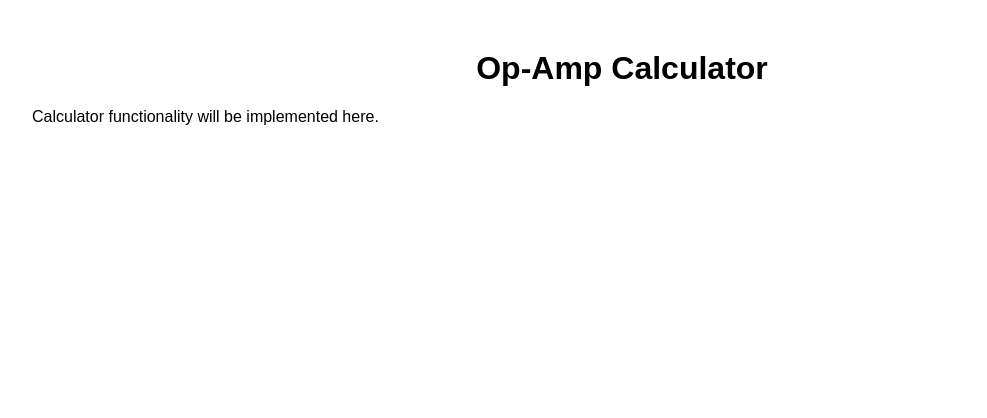
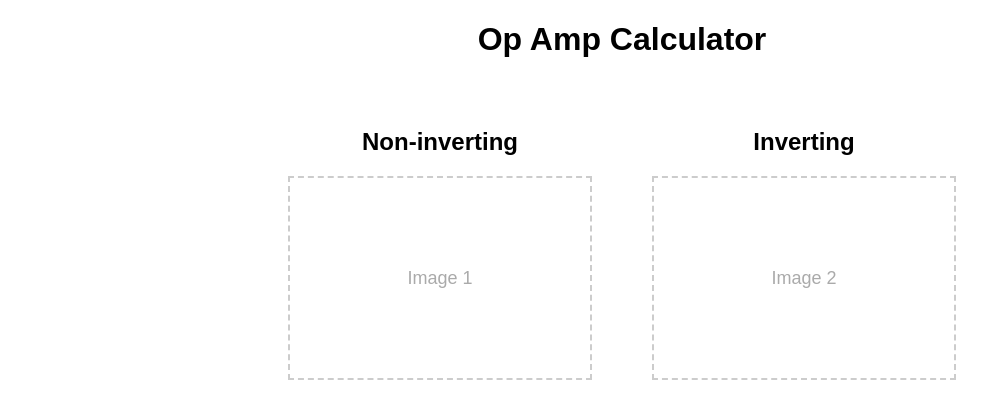
Before and after one commit to Dank0v/Dank0v.github.io, a plain HTML site: page op_amp_calculator.html in a window 1280 px wide. Shown: the whole page, without its empty margins (18-1005 px from the left). Drawn offline with Linux system fonts and the light colour scheme.

Commit message:
Update op_amp_calculator.html

```diff
--- a/op_amp_calculator.html
+++ b/op_amp_calculator.html
@@ -2,21 +2,54 @@
 <html lang="en">
 <head>
     <meta charset="UTF-8">
-    <title>Op-Amp calculator</title>
+    <meta name="viewport" content="width=device-width, initial-scale=1.0">
+    <title>Op Amp Calculator</title>
     <style>
         body {
             font-family: Arial, sans-serif;
-            margin: 50px;
-        }
-        h1 {
             text-align: center;
         }
-        /* Additional styling as needed */
+        .container {
+            display: flex;
+            justify-content: center;
+            margin-top: 50px;
+        }
+        .image-container {
+            margin: 0 20px;
+            text-align: center;
+        }
+        .image-placeholder {
+            width: 300px;
+            height: 200px;
+            margin: 10px;
+            border: 2px dashed #ccc;
+            display: flex;
+            align-items: center;
+            justify-content: center;
+            font-size: 18px;
+            color: #aaa;
+        }
+        img {
+            width: 300px;
+            height: 200px;
+            object-fit: contain;
+        }
     </style>
 </head>
 <body>
-    <h1>Op-Amp Calculator</h1>
-    <!-- Implement your Excel spreadsheet functionality here -->
-    <p>Calculator functionality will be implemented here.</p>
+
+    <h1>Op Amp Calculator</h1>
+
+    <div class="container">
+        <div class="image-container">
+            <h2>Non-inverting</h2>
+            <div class="image-placeholder">Image 1</div>
+        </div>
+        <div class="image-container">
+            <h2>Inverting</h2>
+            <div class="image-placeholder">Image 2</div>
+        </div>
+    </div>
+
 </body>
 </html>
```
